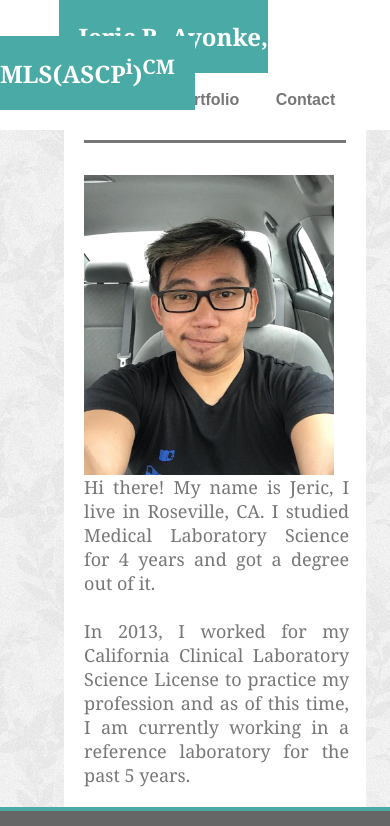
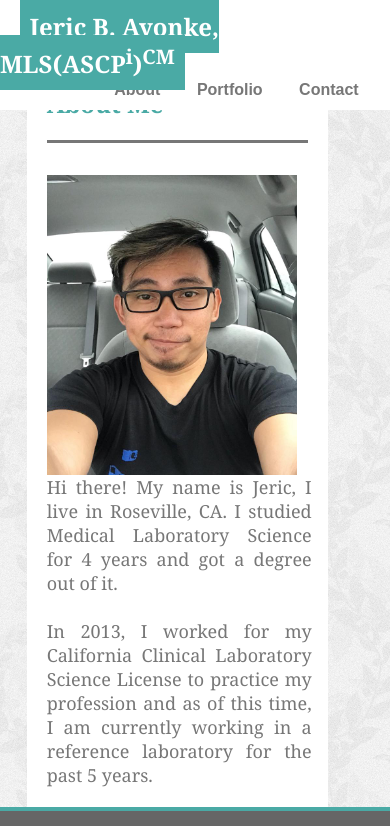
Before and after one commit to JecoLantern/Responsive-Portfolio, a plain HTML site: page index.html in a window 390 px wide. Shown: the top 826 px of the page. Drawn offline with Linux system fonts and the light colour scheme; a script that the page names is missing.

Commit message:
Partial WIP Portfolio page

```diff
--- a/assets/css/style.css
+++ b/assets/css/style.css
@@ -10,7 +10,7 @@ header {
     padding: 20px 0 20px 0;
     margin: 0 0 0 0;
     position: fixed;
-    width: 100%;
+    width: 100vw;
     top: 0;
     left: 0;
 }
@@ -301,3 +301,49 @@ footer {
     left: 0;
     width: 100%
 }
+
+/* For Phone, 640px and less */
+@media only screen and (max-width: 640px) {
+
+}
+
+
+/* For Tablet, 641px < 768px < 979px */
+@media only screen and (max-width: 768px) {
+
+}
+
+/* For Large Devices, 980px and up */
+@media screen and (max-width: 980px) {
+    header {
+        padding: 10px 0 10px 0;
+    }
+    .MyName {
+        margin: 0 5% 0 5%;
+        padding: 12px 10px 10px 10px;
+    }
+    .Nav {
+        float: right;
+        margin: 0 6.5% 0 0;
+    }
+
+    /* About */
+    section.AboutMe, section.PortfolioPage, section.ThankYou {
+        width: 70%;
+        margin: 3% 5% 3% 5%;
+    }
+
+    /* Contact Page */
+    section.left {
+        width: device-width;
+        margin: 3% 0 0 5%;
+        width: 57%;
+    }
+    section.right {
+        width: 20%;
+        margin: 3% 6.5% 0 1.5%;
+    }
+
+    /* Portfolio Page */
+
+}
```
Also changed, not shown: contact.html (+1 -1 lines).
